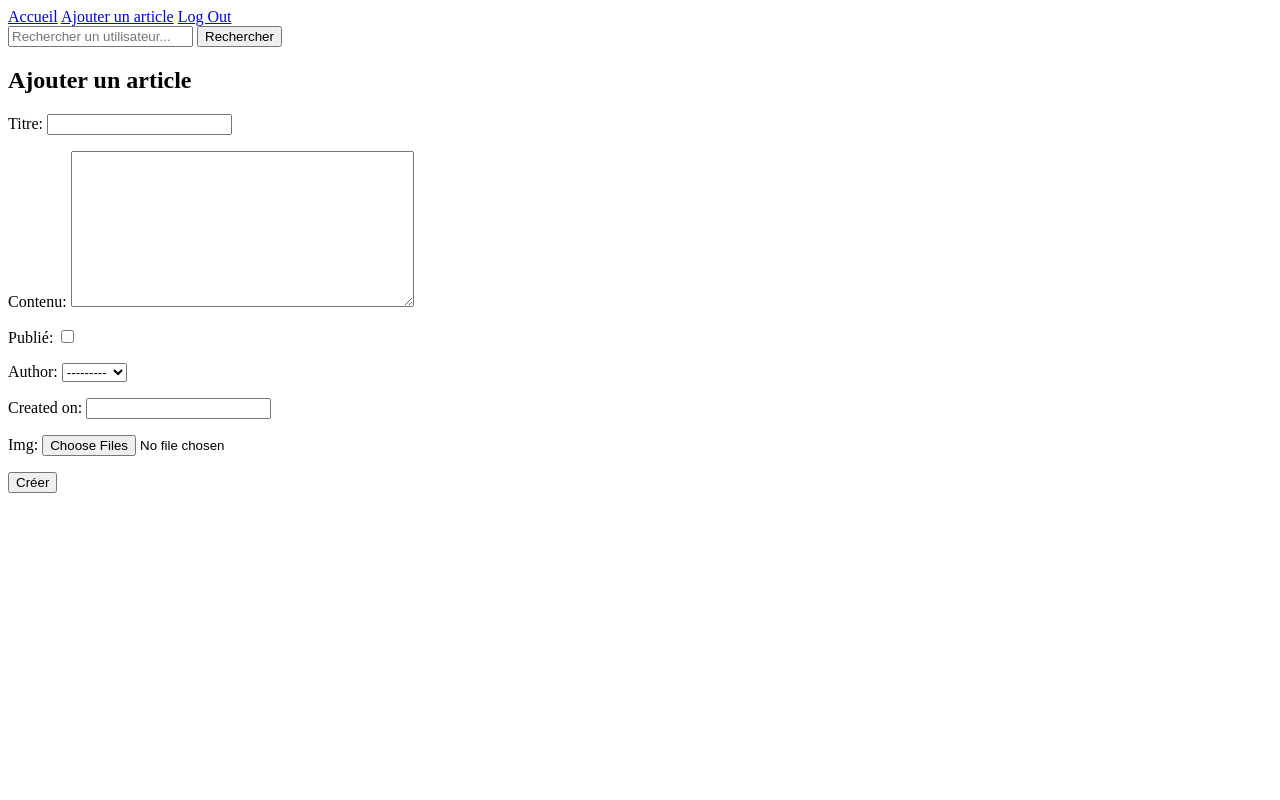
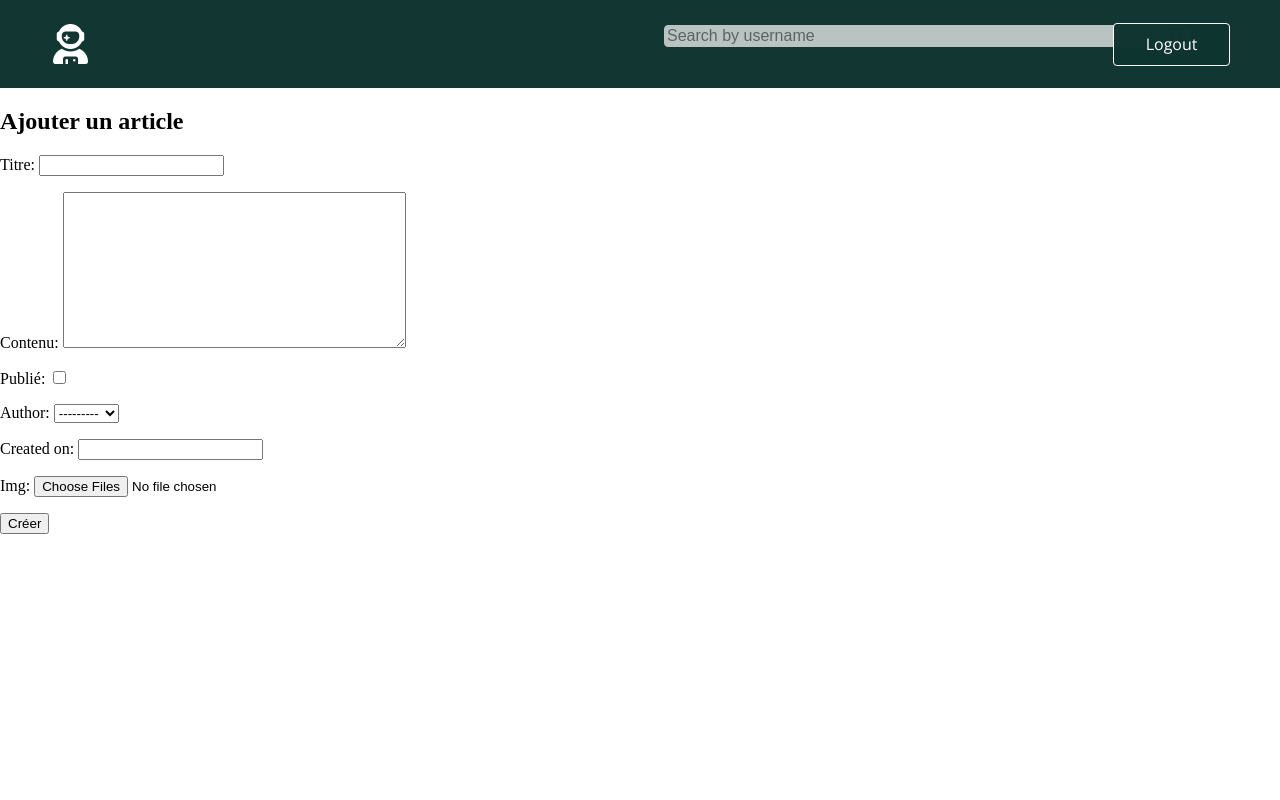
Before and after one commit to ImLain/journeyblog, a Django app: page /posts/create/ in a window 1280 px wide. Run offline with Django 3.2, Linux system fonts and the light colour scheme; the visitor is signed in with stand-in values (Sample User, id 1); data comes from the database, SQL or seed files in the repository; data that the repository does not hold is empty; some libraries are stand-ins or nearby versions.

Commit message:
front page of profile success

```diff
--- /dev/null
+++ b/src/posts/static/css/base.css
@@ -0,0 +1,100 @@
+/* FONTS */
+@import url('https://fonts.googleapis.com/css2?family=Pacifico&display=swap');
+@import url('https://fonts.googleapis.com/css2?family=Open+Sans&display=swap');
+
+
+html, body {
+  height: 100%;
+  margin: 0;
+  padding: 0;
+  overflow: hidden; /* pour éviter les défilements accidentels */
+
+}
+
+nav{
+  background-color: #0f3430fb;
+  padding: 7px;
+  filter: none;
+}
+
+.auth-nav{
+  display: flex;
+  flex-wrap: wrap;
+}
+ul {
+  list-style: none;
+  display: flex;
+  gap: 10px;
+}
+
+li {
+  display: flex;
+}
+
+.btn-profile{
+  border: none;
+  cursor: pointer;
+  margin-right: 0;
+  border-radius: 10px;
+  background-color: transparent;
+  color: white;
+}
+
+.search-container {
+  flex-grow: 1;
+  display: flex;
+  justify-content: center;
+  align-items: center;
+}
+
+.search-bar form {
+  margin-left: 35em;
+  display: flex;
+  align-items: center;
+  border: solid 1px white;
+  border-radius: 4px;
+  background-color: white;
+  opacity: 0.7;
+}
+.search-bar input {
+  width: 500px;
+  border: none;
+  font-size: 16px;
+  border-radius: 4px;
+}
+
+.search-bar input::placeholder {
+  color: rgba(0, 0, 0, 0.535);
+}
+
+.search-bar input:focus {
+  outline: none;
+}
+
+.search-btn {
+  border: none;
+  width: 5%;
+  background-color: transparent;
+  margin: auto;
+  cursor: pointer;
+}
+
+.btn-logout{
+  position: absolute;
+  top: 23px;
+  right: 50px;
+  font-weight: 500;
+  font-size: 16px;
+  border-radius: 4px;
+  color: white;
+  cursor: pointer;
+  text-decoration: none;
+  background-color: #0f3430fb;
+  color: white;
+  border: 0.5px solid white;
+  padding: 9.3px;
+  width: 7.3em;
+  text-align: center;
+  font-family: 'Open Sans', sans-serif;
+  /* transition: transform 0.4s ease; */
+}
--- a/src/posts/templates/base.html
+++ b/src/posts/templates/base.html
@@ -1,14 +1,19 @@
+{% load static %}
+
 <html lang="fr">
 
 {% block head_extra %}
+
 <head>
     <meta charset="UTF-8">
+    <link rel="stylesheet" href="{% static 'css/base.css' %}">
+
     {% block title %}{% endblock %}
 </head>
 {% endblock %}
 <body>
 
-<nav>
+{% comment %} <nav>
   {% if request.user.is_authenticated %}
         <a href="{% url 'posts:profile' request.user.username %}">Accueil</a>
         <a href="{% url 'posts:create' %}">Ajouter un article</a>
@@ -19,11 +24,31 @@
       <input type="text" name="username" placeholder="Rechercher un utilisateur...">
       <button type="submit">Rechercher</button>
     </form>
-</nav>
+</nav> {% endcomment %}
+
+{% block nav %}
+  {% if request.user.is_authenticated %}
+    <nav class="auth-nav">
+      <ul>
+        <li><a href="{% url 'posts:profile' request.user.username %}"><button class="btn-profile"><i class="fa-solid fa-user-astronaut fa-3x"></i></button></a></li>
+        <li class="search-container">
+            <div class="search-bar">
+              <form action="{% url 'posts:user_search' %}" method="get">
+                <input type="text" name="username" placeholder="Search by username">
+                <button class="search-btn" type="submit"><i class="fa-solid fa-magnifying-glass"></i></button>
+              </form>
+            </div>
+        </li>
+        <li><a href="{% url 'logout' %}"><button class="btn-logout">Logout</button></a></li>
+      </ul>
+    </nav>
+  {% endif %}
+{% endblock %}
 
 <section id="blog">
     {% block content %}{% endblock %}
 </section>
+<script src="https://kit.fontawesome.com/a40355b42d.js" crossorigin="anonymous"></script>
 
 </body>
 </html>
```
